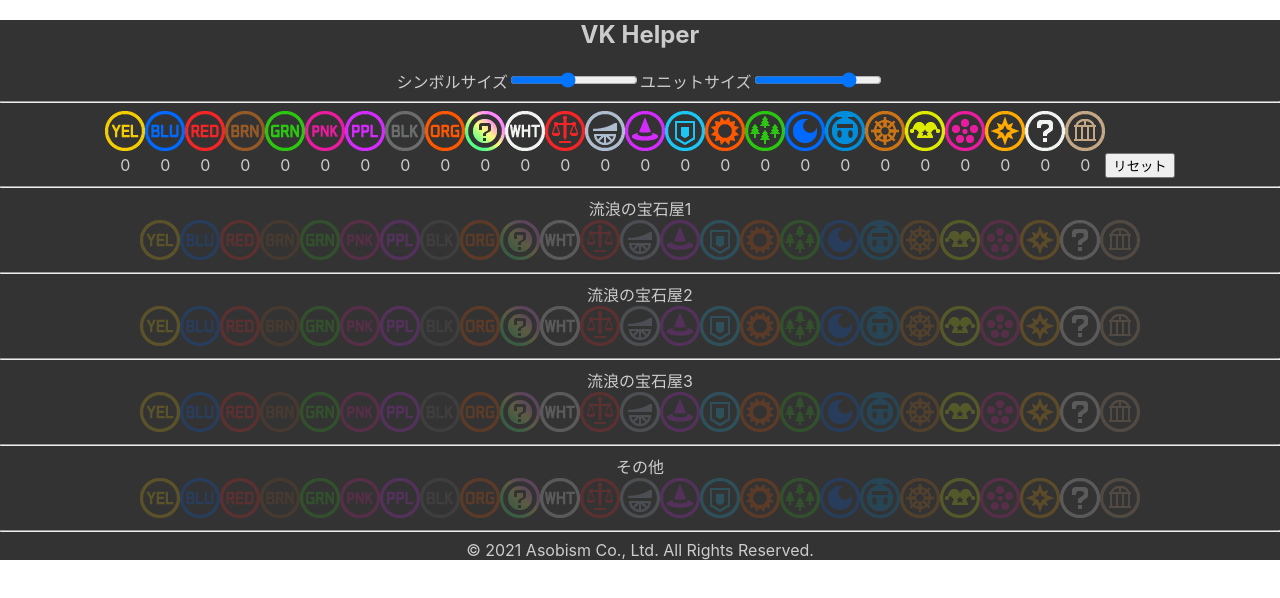
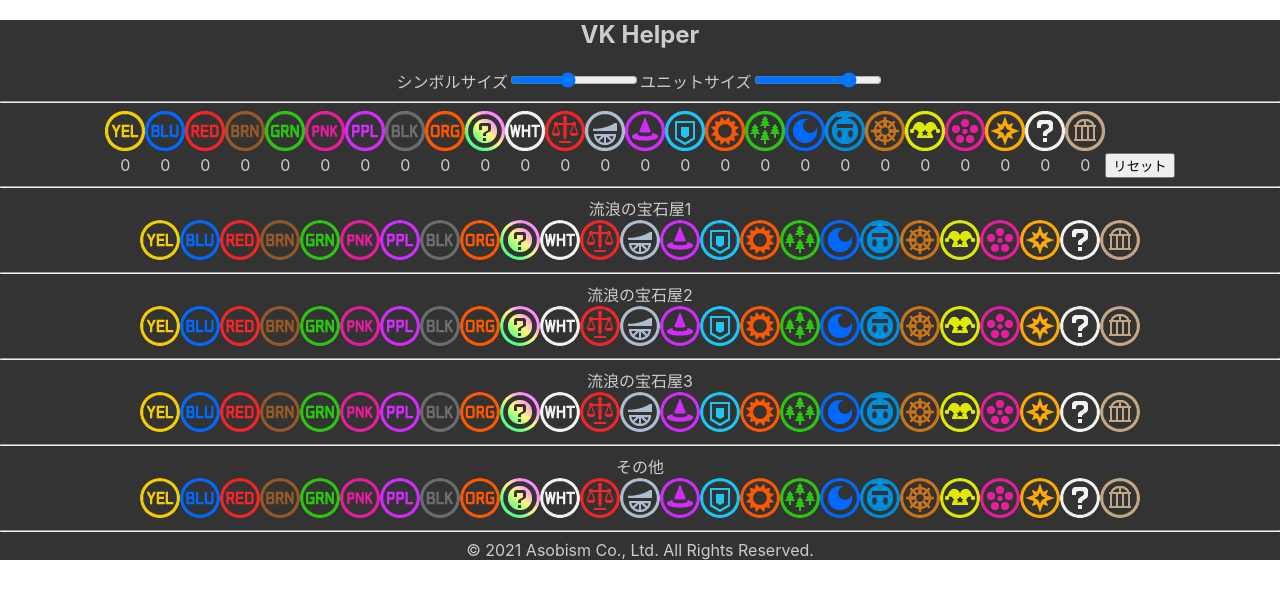
Before and after one commit to wistery-k/vkzukan, a React (Create React App) app: page / in a window 1280 px wide. Shown: the top 598 px of the page. Built offline with nearby package versions, Linux system fonts and the light colour scheme.

Commit message:
Improve visibility of symbols

```diff
--- a/src/FilteredGemList.tsx
+++ b/src/FilteredGemList.tsx
@@ -35,11 +35,17 @@ export const FilteredGemList = (props: Props) => {
       <div>{props.title}</div>
       <div>
         {SYMBOLS.map((symbol) => {
-          const opacity = selectedSymbols.includes(symbol) ? 1 : 0.2;
+          const boxShadow = selectedSymbols.includes(symbol)
+            ? "0px 0 2px 2px white"
+            : "0px 0 2px 2px rgba(0,0,0,0)";
+          const style = {
+            boxShadow,
+            borderRadius: "50%",
+          };
           return (
             <img
               key={symbol}
-              style={{ opacity }}
+              style={style}
               src={`/vkzukan/img/symbol_icon_${symbol}.png`}
               alt={symbol}
               width={props.symbolWidth}
```
